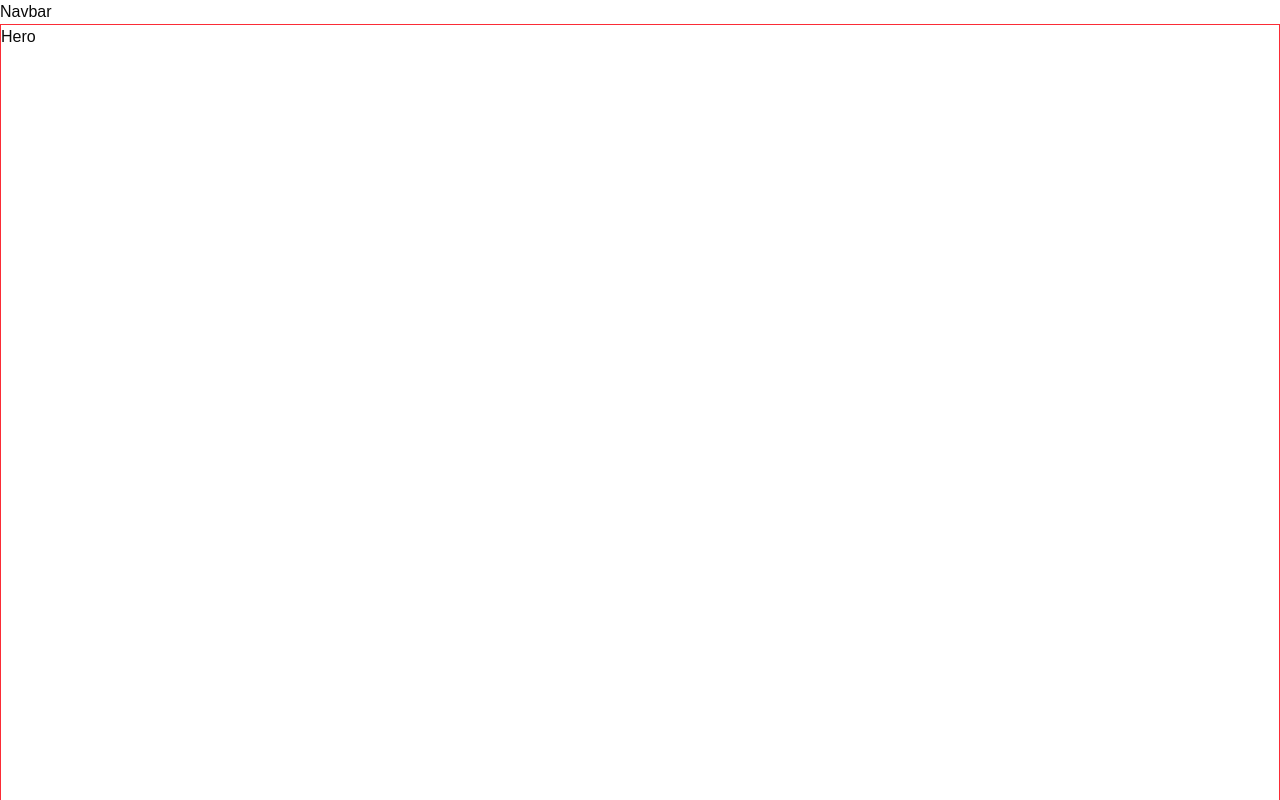
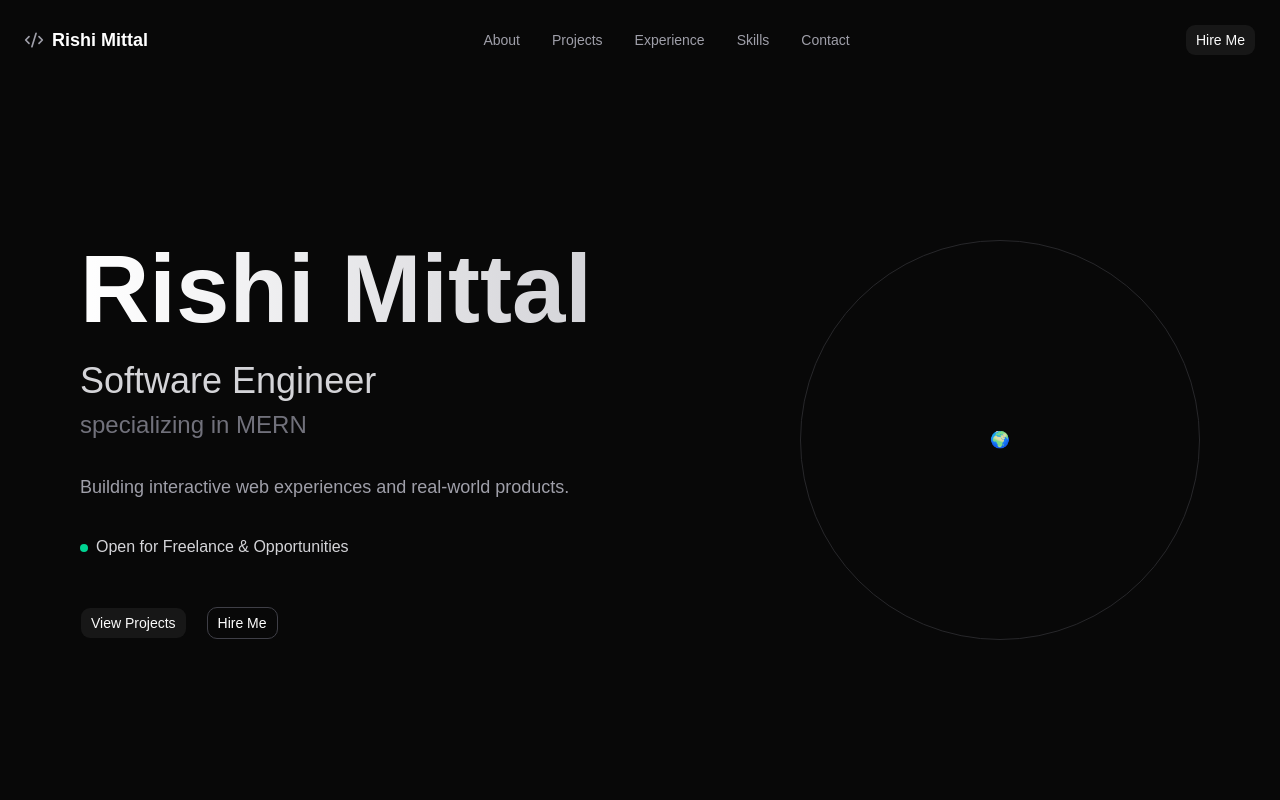
Before and after one commit to ImrishiMittal/Portfolio, a React app: page / in a window 1280 px wide. Shown: the top 800 px of the page. Built offline with nearby package versions, Linux system fonts and the light colour scheme; the HTML template or start-up script is replaced by a standard one.

Commit message:
Build navbar and hero skeleton

```diff
--- a/src/components/Hero/Hero.jsx
+++ b/src/components/Hero/Hero.jsx
@@ -1,11 +1,37 @@
+import HeroContent from "./HeroContent";
+import HeroGlobe from "./HeroGlobe";
+
 const Hero = () => {
-    return (
-      <section className="min-h-screen border border-red-500">
+  return (
+    <section
+  id="hero"
+  className="
+  min-h-screen
 
-        Hero
+  flex
 
-      </section>
-    );
-  };
+  items-center
 
-  export default Hero;
+  justify-between
+
+  gap-12
+
+  px-6
+
+  pt-20
+
+  md:px-12
+
+  lg:px-20
+"
+>
+
+      <HeroContent />
+
+      <HeroGlobe />
+
+    </section>
+  );
+};
+
+export default Hero;
--- a/src/components/Hero/HeroButtons.jsx
+++ b/src/components/Hero/HeroButtons.jsx
@@ -0,0 +1,32 @@
+import { Button } from "@/components/ui/button";
+
+const HeroButtons = () => {
+  return (
+    <div className="mt-12 flex gap-5">
+      <Button asChild>
+        <a href="#projects">View Projects</a>
+      </Button>
+
+      <Button
+        asChild
+        className="
+    bg-transparent
+
+    border
+
+    border-zinc-700
+
+    text-white
+
+    hover:bg-zinc-900
+
+    hover:border-zinc-500
+  "
+      >
+        <a href="#contact">Hire Me</a>
+      </Button>
+    </div>
+  );
+};
+
+export default HeroButtons;
--- a/src/components/Hero/HeroContent.jsx
+++ b/src/components/Hero/HeroContent.jsx
@@ -0,0 +1,53 @@
+import HeroButtons from "./HeroButtons";
+
+const HeroContent = () => {
+  return (
+    <div className="max-w-3xl">
+      <h1
+        className="
+text-6xl
+
+md:text-8xl
+
+font-bold
+
+bg-gradient-to-r
+
+from-white
+
+to-zinc-300
+
+bg-clip-text
+
+text-transparent
+"
+      >
+        Rishi Mittal
+      </h1>
+
+      <h2 className="mt-6 text-2xl md:text-4xl text-zinc-300">
+        Software Engineer
+      </h2>
+
+      <p className="mt-2 text-xl md:text-2xl text-zinc-500">
+        specializing in MERN
+      </p>
+
+      <p className="mt-8 max-w-xl text-lg leading-relaxed text-zinc-400">
+        Building interactive web experiences and real-world products.
+      </p>
+
+      <div className="mt-8">
+        <span className="inline-block h-2 w-2 rounded-full bg-emerald-400" />
+
+        <span className="ml-2 text-zinc-300">
+          Open for Freelance & Opportunities
+        </span>
+      </div>
+
+      <HeroButtons />
+    </div>
+  );
+};
+
+export default HeroContent;
--- a/src/components/Hero/HeroGlobe.jsx
+++ b/src/components/Hero/HeroGlobe.jsx
@@ -0,0 +1,31 @@
+const HeroGlobe = () => {
+    return (
+      <div
+        className="
+          hidden
+
+          lg:flex
+
+          h-[400px]
+
+          w-[400px]
+
+          items-center
+
+          justify-center
+
+          rounded-full
+
+          border
+
+          border-zinc-800
+        "
+      >
+
+        🌍
+
+      </div>
+    );
+  };
+
+  export default HeroGlobe;
--- a/src/components/Navbar/MobileMenu.jsx
+++ b/src/components/Navbar/MobileMenu.jsx
@@ -0,0 +1,11 @@
+const MobileMenu = () => {
+    return (
+      <button>
+
+        ☰
+
+      </button>
+    );
+  };
+
+  export default MobileMenu;
--- a/src/components/Navbar/NavLinks.jsx
+++ b/src/components/Navbar/NavLinks.jsx
@@ -0,0 +1,28 @@
+const navLinks = [
+    {
+      name: "About",
+      href: "#about",
+    },
+
+    {
+      name: "Projects",
+      href: "#projects",
+    },
+
+    {
+      name: "Experience",
+      href: "#experience",
+    },
+
+    {
+      name: "Skills",
+      href: "#skills",
+    },
+
+    {
+      name: "Contact",
+      href: "#contact",
+    },
+  ];
+
+  export default navLinks;
--- a/src/components/Navbar/Navbar.jsx
+++ b/src/components/Navbar/Navbar.jsx
@@ -1,11 +1,73 @@
+import { Code2 } from "lucide-react";
+import { Button } from "@/components/ui/button";
+
+import navLinks from "./NavLinks";
+import MobileMenu from "./MobileMenu";
+
 const Navbar = () => {
-    return (
-      <div>
+  return (
+    <header className="fixed top-0 left-0 z-50 w-full">
+      <nav className="mx-auto flex h-16 max-w-7xl items-center justify-between px-6 md:h-20">
 
-        Navbar
+        {/* Logo */}
+        <a
+          href="#"
+          className="flex items-center gap-2 text-lg font-semibold"
+        >
+          <Code2 className="h-5 w-5 text-zinc-400" />
 
-      </div>
-    )
-  }
+          <span className="text-white">
+            Rishi Mittal
+          </span>
+        </a>
 
-  export default Navbar;
+        {/* Desktop Links */}
+        <div className="hidden items-center gap-8 md:flex">
+
+          {navLinks.map((link) => (
+            <a
+              key={link.name}
+              href={link.href}
+              className="
+                text-sm
+                text-zinc-400
+                transition-colors
+                duration-300
+
+                hover:text-white
+              "
+            >
+              {link.name}
+            </a>
+          ))}
+
+        </div>
+
+        {/* Desktop CTA */}
+        <div className="hidden md:block">
+
+          <Button asChild>
+
+            <a href="#contact">
+
+              Hire Me
+
+            </a>
+
+          </Button>
+
+        </div>
+
+        {/* Mobile */}
+        <div className="md:hidden">
+
+          <MobileMenu />
+
+        </div>
+
+      </nav>
+    </header>
+  );
+};
+
+export default Navbar;
--- a/src/index.css
+++ b/src/index.css
@@ -128,3 +128,48 @@
     @apply font-sans;
     }
 }
+
+
+html {
+  scroll-behavior: smooth;
+}
+
+body {
+  min-height: 100vh;
+
+  overflow-x: hidden;
+
+  background: #080808;
+
+  color: white;
+
+  text-rendering: optimizeLegibility;
+
+  -webkit-font-smoothing: antialiased;
+
+  -moz-osx-font-smoothing: grayscale;
+}
+
+::selection {
+  background: rgba(59, 130, 246, 0.3);
+
+  color: white;
+}
+
+::-webkit-scrollbar {
+  width: 8px;
+}
+
+::-webkit-scrollbar-track {
+  background: #080808;
+}
+
+::-webkit-scrollbar-thumb {
+  background: #2a2a2a;
+
+  border-radius: 999px;
+}
+
+::-webkit-scrollbar-thumb:hover {
+  background: #3a3a3a;
+}
```
